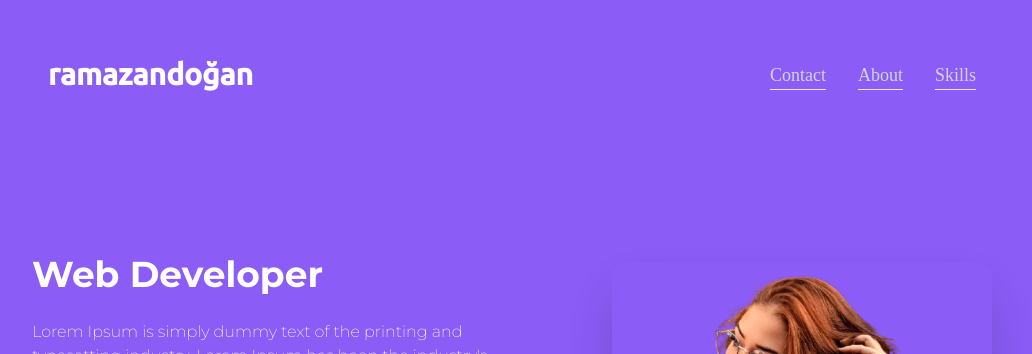
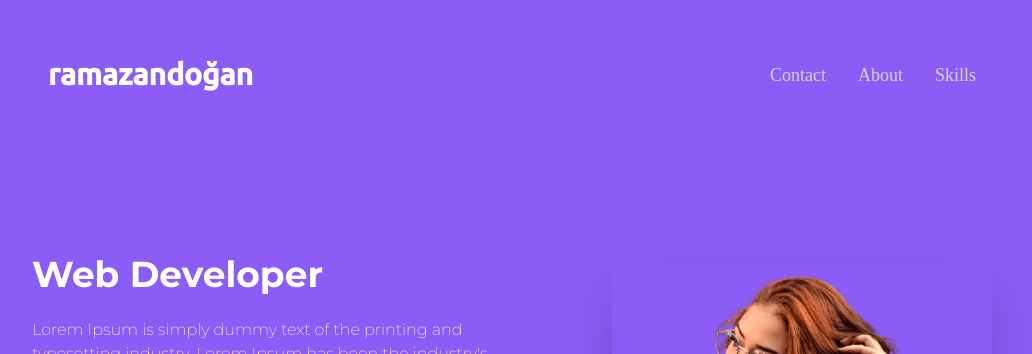
Before and after one commit to ramazandogna/portfolio-react-dem, a React (Create React App) app: page / in a window 1280 px wide. Shown: the top 354 px of the page, without its empty margins (128-1160 px from the left). Built offline with nearby package versions, Linux system fonts and the light colour scheme.

Commit message:
text underline animation effect

```diff
--- a/src/components/Body/Presentation.jsx
+++ b/src/components/Body/Presentation.jsx
@@ -35,6 +35,7 @@ function Presentation() {
                <img src={Perfil} alt="" className={styles.perfilImg} />
             </div>
          </div>
+
          <a href="#about">
             <div className={styles.scrollDown}>
                <BiMouse />
--- a/src/components/Body/Skills/Skills.jsx
+++ b/src/components/Body/Skills/Skills.jsx
@@ -10,7 +10,7 @@ function Skills() {
    const [show1, setShow1] = useState(true);
 
    return (
-      <section className={styles.section}>
+      <section id="skills" className={styles.section}>
          <div>
             <h2 className={styles.title}>
                Skills <GiSkills />
--- a/src/components/Body/presentation.module.css
+++ b/src/components/Body/presentation.module.css
@@ -16,11 +16,20 @@
 
 .title {
    @apply py-2
-text-white
+text-white relative
    text-4xl font-semibold
-   border-b-2 border-transparent hover:border-b-2 hover:border-white duration-300
    max-lg:grid-cols-1 max-lg:text-center
    max-lg:mx-5 max-lg:justify-center max-lg:inline-block;
+}
+
+.title::after {
+   @apply absolute content-[""] bg-white h-[3px] w-[0%] left-0
+   -bottom-2 rounded-full
+   duration-[400ms];
+}
+
+.title:hover::after {
+   @apply w-[100%];
 }
 
 .resume {
@@ -32,13 +41,20 @@ text-white
 
 .contactButton {
    @apply my-4 px-5 py-2.5 flex items-center text-center
-   transition duration-500 ease-in-out transform hover:-translate-y-1 hover:scale-110
-   hover:bg-violet-200 hover:text-violet-800 hover:border-violet-800 hover:border-4
-   text-xl text-white
-   border-2  border-white
+   transition duration-500 ease-in-out transform    text-xl text-white
+   border-2 border-white
    max-sm:mt-2
    max-lg:mx-auto;
 }
+
+.contactButton:hover {
+   @apply hover:-translate-y-1 hover:scale-110
+   hover:bg-white hover:text-violet-800 hover:border-violet-800 hover:border-4;
+}
+
+/* .contactButton:hover {
+   @apply;
+} */
 
 .contactIcon {
    @apply px-2 text-white
--- a/src/components/Header/Header.jsx
+++ b/src/components/Header/Header.jsx
@@ -12,7 +12,7 @@ function Header() {
             <div className={styles.navItemsContainer} id="navbar-default">
                <ul className={styles.navItems}>
                   <li>
-                     <a href="#about" className={styles.navItem}>
+                     <a href="#Contact" className={styles.navItem}>
                         Contact
                      </a>
                   </li>
--- a/src/components/Header/header.module.css
+++ b/src/components/Header/header.module.css
@@ -18,9 +18,19 @@
    @apply left-0 right-0 top-0 flex relative  p-4
    active:underline
    text-3xl text-white font-semibold whitespace-nowrap
-   border-b-2 border-transparent hover:border-b-2 hover:border-white duration-300
+   border-b-2 border-transparent duration-500
    max-sm:ml-auto
    max-lg:justify-center max-lg:inline-block;
+}
+
+.logo::after {
+   @apply absolute content-[""] bg-white h-[3px] w-[0%] left-0
+   -bottom-2 rounded-full
+   duration-300;
+}
+
+.logo:hover::after {
+   @apply w-[100%];
 }
 
 .navItemsContainer {
@@ -38,10 +48,20 @@
 }
 
 .navItem {
-   @apply block pt-2 pl-3 pr-4 pb-4
-   active:underline
+   @apply relative pt-2 pl-3 pr-4 pb-4
    md:bg-transparent md:p-0
    hover:text-gray-100
    text-lg
-   md:border-b;
+
+   hover:border-white;
 }
+
+.navItem::after {
+   @apply absolute content-[""] bg-white h-[3px] w-[0%] left-0
+   -bottom-2 rounded-full
+   duration-500;
+}
+
+.navItem:hover::after {
+   @apply w-[100%];
+}
```
